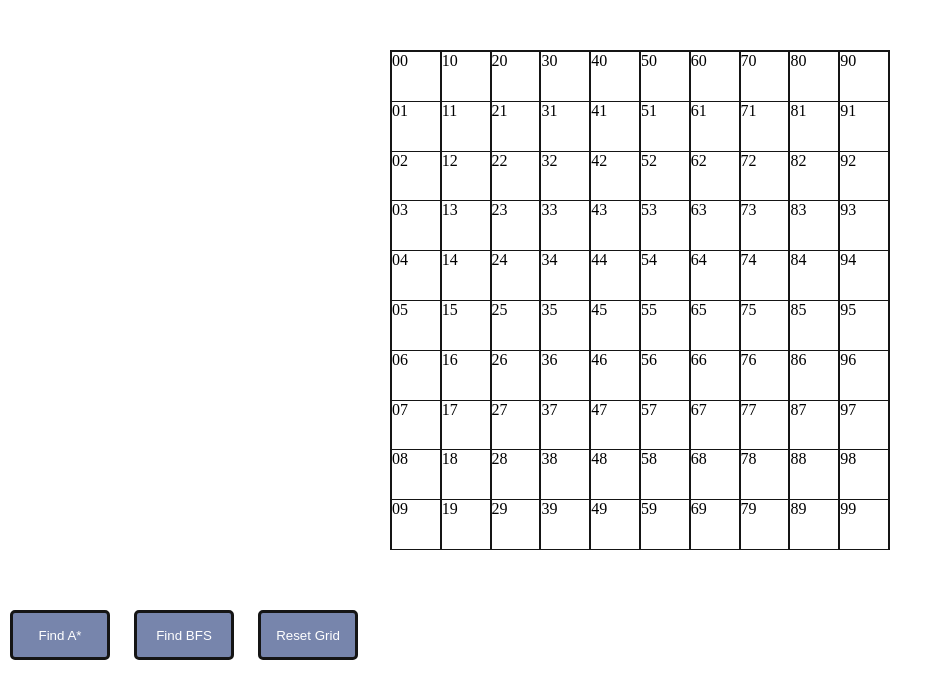
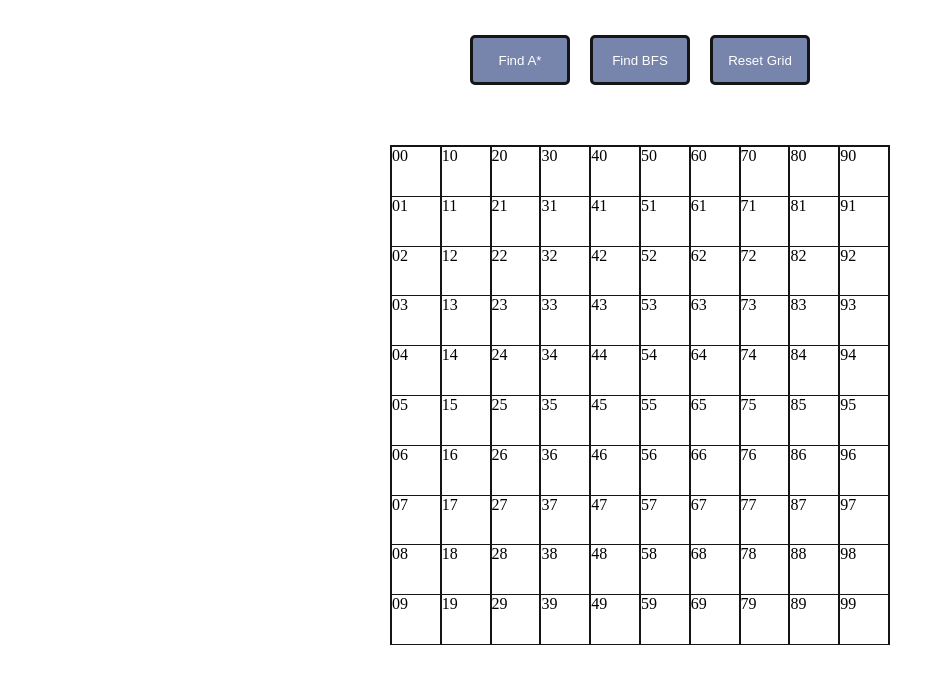
Before and after one commit to EHughes190/pathfinding-visualiser, a website with bundled scripts: page index.html in a window 1280 px wide. Shown: the whole page, without its empty margins (0-943 px from the left). Built offline with nearby package versions, Linux system fonts and the light colour scheme.

Commit message:
button styling

```diff
--- a/index.html
+++ b/index.html
@@ -9,13 +9,15 @@
     </head>
     <body>
         <!-- <canvas id="canvas"></canvas> -->
+        <div class="button-container">
+            <button id="find-astar" class="button">Find A*</button>
+            <button id="find-bfs" class="button">Find BFS</button>
+            <button id="reset" class="button">Reset Grid</button>
+        </div>
         <div class="container">
             <div class="grid"></div>
         </div>
 
-        <button id="find-astar" class="button">Find A*</button>
-        <button id="find-bfs" class="button">Find BFS</button>
-        <button id="reset" class="button">Reset Grid</button>
         <script src="./dist/index.js" type="module"></script>
     </body>
 </html>
--- a/styles.css
+++ b/styles.css
@@ -22,6 +22,12 @@
     width: 500px;
     display: grid;
     border: 1px solid #151515;
+}
+
+.button-container {
+    display: flex;
+    justify-content: center;
+    padding-top: 25px;
 }
 
 .container {
@@ -54,6 +60,8 @@
 
 .button:hover {
     cursor: pointer;
+    scale: 1.05;
+    transition: 100ms ease-in-out;
 }
 
 .button:active {
```
